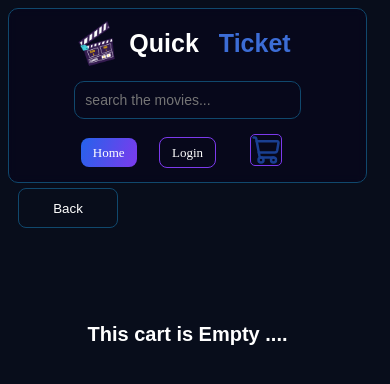
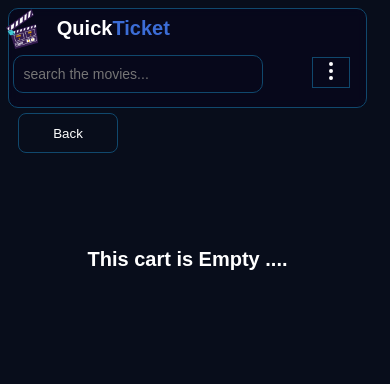
Before and after one commit to sudalai0026/Movie-Ticket-Booking, a React (Vite) app: page /cart in a window 390 px wide. Shown: the top 384 px of the page. Built offline with nearby package versions, Linux system fonts and the light colour scheme.

Commit message:
add extra codes

```diff
--- a/src/components/navbar.css
+++ b/src/components/navbar.css
@@ -124,11 +124,10 @@
 
 
 
-/* Mobile Navbar */
 @media (max-width: 600px) {
 
     .navbox {
-        height: auto;
+        height: 100px;
         min-height: 80px;
         padding: 12px;
         justify-content: center;
@@ -145,33 +144,49 @@
     }
 
     .brand {
-        grid-column: 1 / -1;
         position: static;
+        right: auto;
+        top: 0;
+        display: flex;
         align-items: center;
         justify-content: center;
+        gap: 5px;
+        margin: 0;
     }
 
     .age {
+        width: 40px;
         position: static;
-        width: 45px;
+        position: relative;
+        right: -40px;
+        left: 0;
+        top: 20px;
+
     }
 
     .brand h1 {
-        position: static;
-        font-size: 25px;
+        position: relative;
+        top: 20px;
+        font-size: 20px;
         margin: 0;
+        gap: 0;
     }
 
     .ticket {
         position: static;
+        position: relative;
+        right: 20px;
     }
 
     .in {
         grid-column: 1 / -1;
-        width: 100%;
+        width: 250px;
         max-width: 350px;
         box-sizing: border-box;
         font-size: 14px;
+        position: relative;
+        left: -50px;
+        bottom: -11px;
     }
 
     .home,
@@ -196,3 +211,82 @@
     }
 
 }
+
+
+.threedot {
+    display: none;
+}
+
+@media (max-width: 600px) {
+
+    .threedot {
+        display: block;
+    }
+
+}
+
+
+
+.threedot {
+    display: contents;
+}
+
+.threedot button {
+    display: none;
+}
+
+.dropdown-menu {
+    display: contents;
+}
+
+
+
+
+@media (max-width: 600px) {
+
+    .threedot {
+        display: block;
+        position: relative;
+    }
+
+    .threedot button {
+        display: block;
+        border: 1px solid #10486d;
+        color: white;
+        position: relative;
+        left: 230px;
+        bottom: 40px;
+    }
+
+    .dropdown-menu {
+        display: none;
+        position: absolute;
+        left: 130px;
+        top: -5px;
+        width: 120px;
+        padding: 15px;
+        background: #101a38;
+        border: 1px solid #7C3AED;
+        border-radius: 10px;
+        flex-direction: column;
+        gap: 15px;
+    }
+
+    .dropdown-menu.show {
+        display: flex;
+    }
+
+    .dropdown-menu a {
+        color: white;
+        text-decoration: none;
+    }
+
+    .cartcount {
+        background-color: #7C3AED;
+        padding: 8px;
+        position: relative;
+        bottom: 40px;
+
+    }
+
+}
--- a/src/components/navbar.jsx
+++ b/src/components/navbar.jsx
@@ -1,26 +1,25 @@
+
 import image from "../assets/image.png"
-import { ShoppingCart } from "lucide-react"
+import { ShoppingCart, MoreVertical } from "lucide-react"
 import "./navbar.css"
 import { Link } from "react-router-dom"
-import { useContext } from "react"
+import { useContext, useState } from "react"
 import { CartContext } from "../context/cartcontext"
 
 export default function Navbar({ search, setSearch }) {
+
+  const [menuopen, setMenuopen] = useState(false)
 
   const { cart } = useContext(CartContext)
 
   const totalitems = cart.length;
 
-
   return (
     <>
-      <div className="navbox" >
+      <div className="navbox">
+        <nav>
+          <ul className="nav">
 
-
-
-        <nav>
-
-          <ul className="nav">
             <li className="brand">
               <img src={image} className="age" />
               <h1>
@@ -37,21 +36,29 @@ export default function Navbar({ search, setSearch }) {
               onChange={(i) => setSearch(i.target.value)}
             />
 
-            <li><Link to="/home" className="home">Home</Link></li>
+            <li className="threedot">
 
-            <li><Link to="/" className="login">Login</Link></li>
+              <button onClick={() => setMenuopen(!menuopen)}>
+                <MoreVertical />
+              </button>
 
+              <div className={`dropdown-menu ${menuopen ? "show" : ""}`}>
 
-            <li>
-              <Link to="/cart">
-                <ShoppingCart size={40}  color="#1a3f91"  className="cart-icon"/>
+                <Link to="/home" className="home" onClick={() => setMenuopen(false)}>
+                  Home
+                </Link>
 
+                <Link to="/" className="login" onClick={() => setMenuopen(false)}>
+                  Login
+                </Link>
 
-                {totalitems > 0 && <span className="cartcount">
-                  {totalitems}
-                </span>}
+                <Link to="/cart" onClick={() => setMenuopen(false)}>
+                  <ShoppingCart size={40} color="#1a3f91" className="cart-icon" />
+                  <span className="cartcount">{totalitems}</span>
+                </Link>
 
-              </Link>
+              </div>
+
             </li>
 
           </ul>
--- a/src/pages/Login.css
+++ b/src/pages/Login.css
@@ -337,7 +337,7 @@ h1 {
     .google-btn {
 
         position: relative;
-        left: 60px;
+        left: 40px;
         bottom: -50px;
 
     }
```
